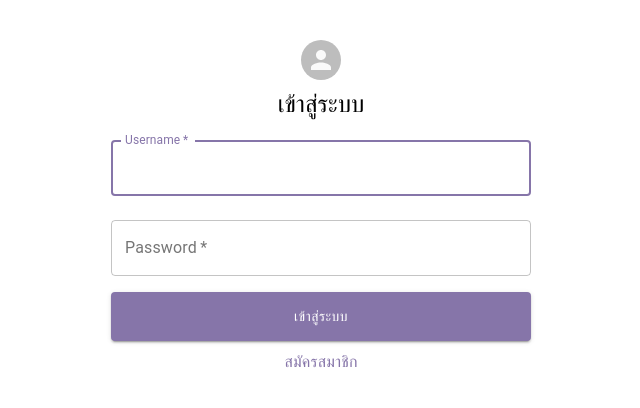
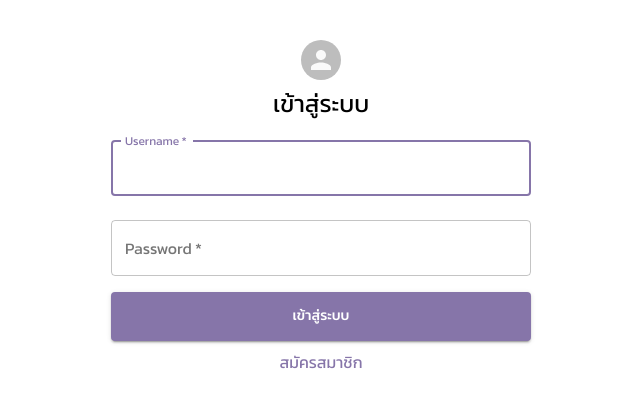
Before and after one commit to firstneverrest/React-todolist, a React (Create React App) app in the folder react-todolist/: page / in a window 1280 px wide. Shown: the top 408 px of the page, without its empty margins (319-959 px from the left). Built offline with nearby package versions, Linux system fonts and the light colour scheme.

Commit message:
add new front

```diff
--- a/react-todolist/public/index.html
+++ b/react-todolist/public/index.html
@@ -10,20 +10,13 @@
       content="Web site created using create-react-app"
     />
     <link rel="apple-touch-icon" href="%PUBLIC_URL%/logo192.png" />
-    <!--
-      manifest.json provides metadata used when your web app is installed on a
-      user's mobile device or desktop. See https://developers.google.com/web/fundamentals/web-app-manifest/
-    -->
     <link rel="manifest" href="%PUBLIC_URL%/manifest.json" />
-    <!--
-      Notice the use of %PUBLIC_URL% in the tags above.
-      It will be replaced with the URL of the `public` folder during the build.
-      Only files inside the `public` folder can be referenced from the HTML.
-
-      Unlike "/favicon.ico" or "favicon.ico", "%PUBLIC_URL%/favicon.ico" will
-      work correctly both with client-side routing and a non-root public URL.
-      Learn how to configure a non-root public URL by running `npm run build`.
-    -->
+    <link rel="preconnect" href="https://fonts.googleapis.com" />
+    <link rel="preconnect" href="https://fonts.gstatic.com" crossorigin />
+    <link
+      href="https://fonts.googleapis.com/css2?family=Kanit:wght@100;200;300;400;500&display=swap"
+      rel="stylesheet"
+    />
     <title>React App</title>
   </head>
   <body>
--- a/react-todolist/src/styles/theme.ts
+++ b/react-todolist/src/styles/theme.ts
@@ -25,6 +25,9 @@
       main: colors.default.success,
     },
   },
+  typography: {
+    fontFamily: ['Kanit', 'sans-serif'].join(','),
+  },
 });
 
 export default theme;
```
